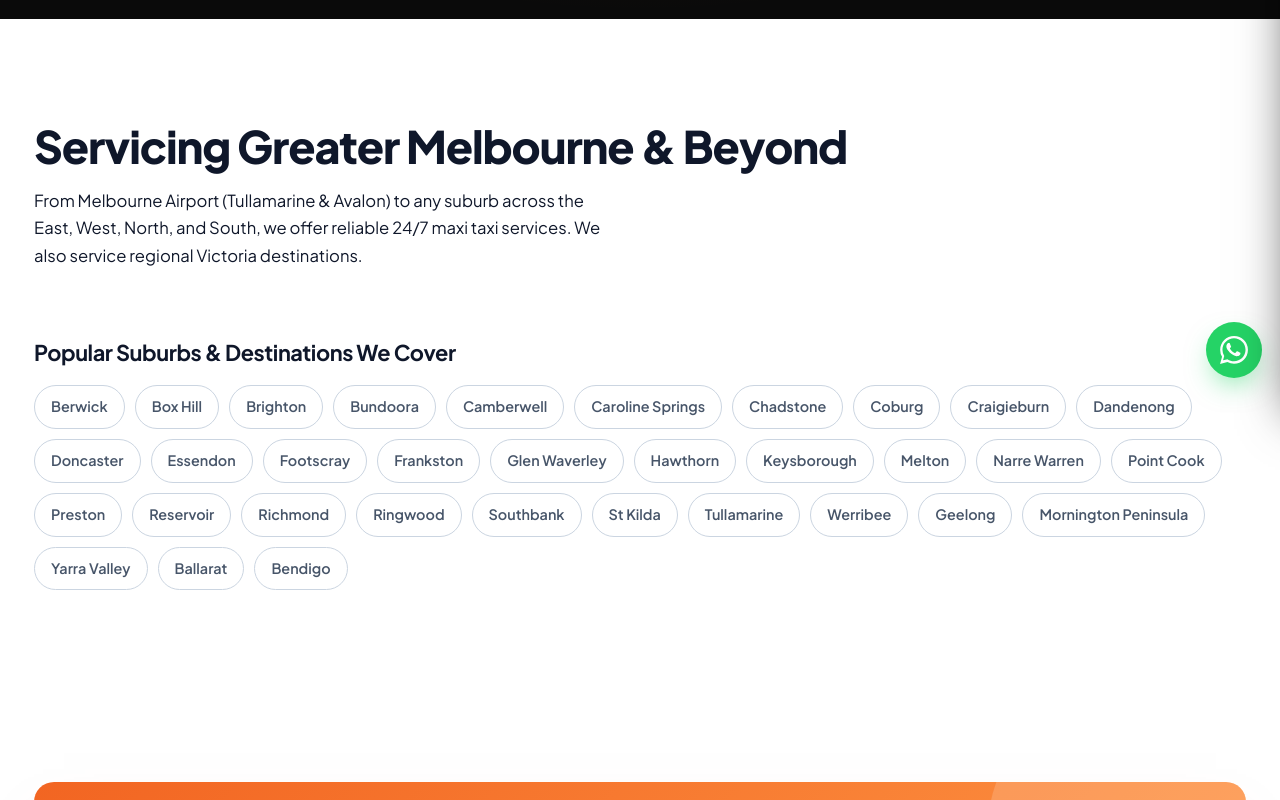
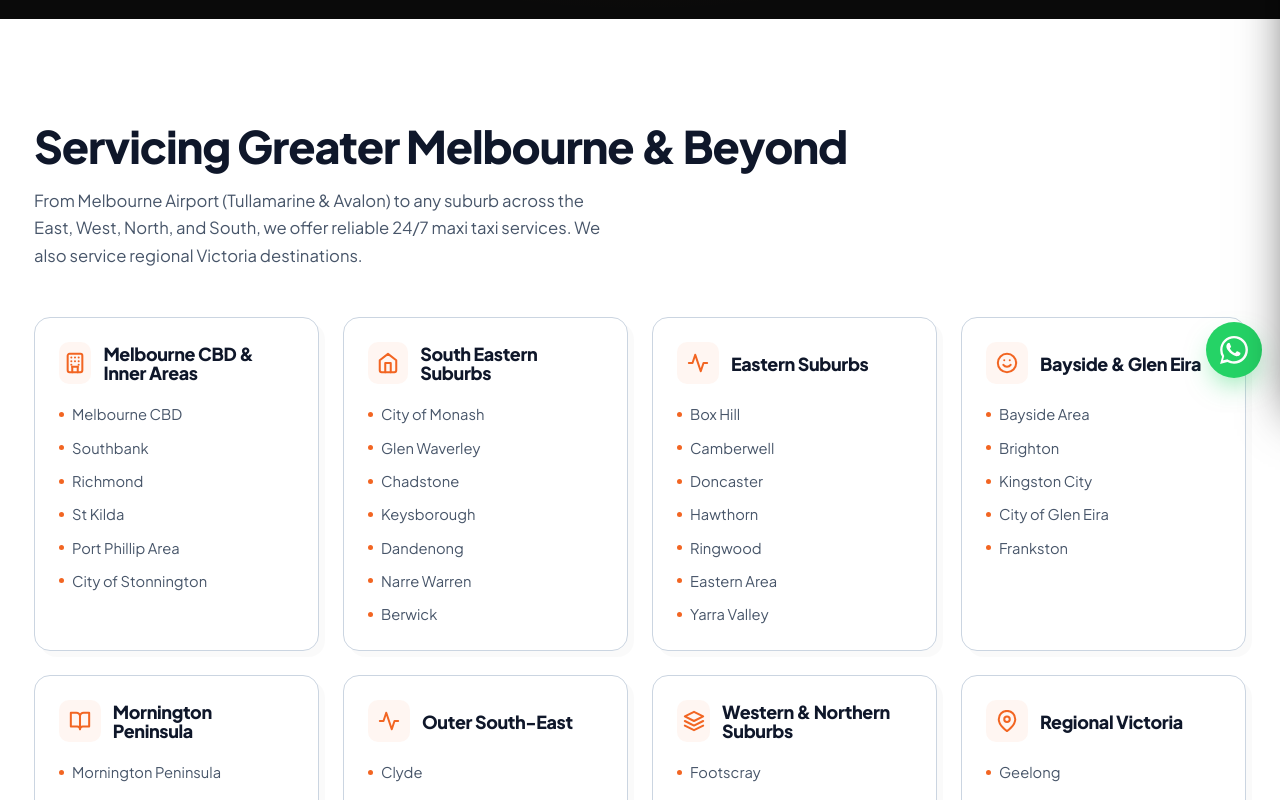
Before and after one commit to reachonpeak/Melbourne-maxi-taxi-service, a Next.js app: page /areas in a window 1280 px wide. Shown: the part 400-1200 px from the top of the page. Built offline with nearby package versions, Linux system fonts and the light colour scheme.

Commit message:
Update form recipient email and add new service areas with page redesign

```diff
--- a/src/app/areas/page.jsx
+++ b/src/app/areas/page.jsx
@@ -9,12 +9,103 @@ export const metadata = {
 };
 
 const suburbs = [
-  'Berwick', 'Box Hill', 'Brighton', 'Bundoora', 'Camberwell', 'Caroline Springs',
-  'Chadstone', 'Coburg', 'Craigieburn', 'Dandenong', 'Doncaster', 'Essendon',
-  'Footscray', 'Frankston', 'Glen Waverley', 'Hawthorn', 'Keysborough', 'Melton',
-  'Narre Warren', 'Point Cook', 'Preston', 'Reservoir', 'Richmond', 'Ringwood',
-  'Southbank', 'St Kilda', 'Tullamarine', 'Werribee', 'Geelong', 'Mornington Peninsula',
-  'Yarra Valley', 'Ballarat', 'Bendigo'
+  'Bayside Area', 'Berwick', 'Box Hill', 'Brighton', 'Bundoora', 'Camberwell',
+  'Caroline Springs', 'Chadstone', 'City of Glen Eira', 'City of Monash',
+  'City of Stonnington', 'Clyde', 'Coburg', 'Craigieburn', 'Cranbourne',
+  'Dandenong', 'Doncaster', 'Eastern Area', 'Essendon', 'Footscray',
+  'Frankston', 'Glen Waverley', 'Hampton Park', 'Hawthorn', 'Keysborough',
+  'Kingston City', 'Melbourne CBD', 'Melton', 'Mornington Peninsula',
+  'Narre Warren', 'Officer', 'Pakenham', 'Point Cook', 'Port Phillip Area',
+  'Preston', 'Reservoir', 'Richmond', 'Ringwood', 'South Eastern Area',
+  'Southbank', 'St Kilda', 'Tullamarine', 'Werribee', 'Geelong', 'Ballarat',
+  'Bendigo', 'Yarra Valley'
+];
+
+const regions = [
+  {
+    name: 'Melbourne CBD & Inner Areas',
+    icon: (
+      <svg viewBox="0 0 24 24" fill="none" stroke="currentColor" strokeWidth="2.2" strokeLinecap="round" strokeLinejoin="round" style={{ width: 22, height: 22 }}>
+        <rect x="4" y="2" width="16" height="20" rx="2" ry="2" />
+        <line x1="9" y1="22" x2="9" y2="16" />
+        <line x1="15" y1="22" x2="15" y2="16" />
+        <line x1="9" y1="16" x2="15" y2="16" />
+        <path d="M8 6h.01M16 6h.01M8 10h.01M16 10h.01M12 6h.01M12 10h.01M8 14h.01M16 14h.01" />
+      </svg>
+    ),
+    suburbs: ['Melbourne CBD', 'Southbank', 'Richmond', 'St Kilda', 'Port Phillip Area', 'City of Stonnington']
+  },
+  {
+    name: 'South Eastern Suburbs',
+    icon: (
+      <svg viewBox="0 0 24 24" fill="none" stroke="currentColor" strokeWidth="2.2" strokeLinecap="round" strokeLinejoin="round" style={{ width: 22, height: 22 }}>
+        <path d="M3 9l9-7 9 7v11a2 2 0 0 1-2 2H5a2 2 0 0 1-2-2z" />
+        <polyline points="9 22 9 12 15 12 15 22" />
+      </svg>
+    ),
+    suburbs: ['City of Monash', 'Glen Waverley', 'Chadstone', 'Keysborough', 'Dandenong', 'Narre Warren', 'Berwick']
+  },
+  {
+    name: 'Eastern Suburbs',
+    icon: (
+      <svg viewBox="0 0 24 24" fill="none" stroke="currentColor" strokeWidth="2.2" strokeLinecap="round" strokeLinejoin="round" style={{ width: 22, height: 22 }}>
+        <path d="M22 12h-4l-3 9L9 3l-3 9H2" />
+      </svg>
+    ),
+    suburbs: ['Box Hill', 'Camberwell', 'Doncaster', 'Hawthorn', 'Ringwood', 'Eastern Area', 'Yarra Valley']
+  },
+  {
+    name: 'Bayside & Glen Eira',
+    icon: (
+      <svg viewBox="0 0 24 24" fill="none" stroke="currentColor" strokeWidth="2.2" strokeLinecap="round" strokeLinejoin="round" style={{ width: 22, height: 22 }}>
+        <circle cx="12" cy="12" r="10" />
+        <path d="M8 14s1.5 2 4 2 4-2 4-2" />
+        <line x1="9" y1="9" x2="9.01" y2="9" />
+        <line x1="15" y1="9" x2="15.01" y2="9" />
+      </svg>
+    ),
+    suburbs: ['Bayside Area', 'Brighton', 'Kingston City', 'City of Glen Eira', 'Frankston']
+  },
+  {
+    name: 'Mornington Peninsula',
+    icon: (
+      <svg viewBox="0 0 24 24" fill="none" stroke="currentColor" strokeWidth="2.2" strokeLinecap="round" strokeLinejoin="round" style={{ width: 22, height: 22 }}>
+        <path d="M2 3h6a4 4 0 0 1 4 4v14a3 3 0 0 0-3-3H2z" />
+        <path d="M22 3h-6a4 4 0 0 0-4 4v14a3 3 0 0 1 3-3h7z" />
+      </svg>
+    ),
+    suburbs: ['Mornington Peninsula', 'Mornington', 'Sorrento', 'Portsea', 'Rosebud', 'Dromana']
+  },
+  {
+    name: 'Outer South-East',
+    icon: (
+      <svg viewBox="0 0 24 24" fill="none" stroke="currentColor" strokeWidth="2.2" strokeLinecap="round" strokeLinejoin="round" style={{ width: 22, height: 22 }}>
+        <polyline points="22 12 18 12 15 21 9 3 6 12 2 12" />
+      </svg>
+    ),
+    suburbs: ['Clyde', 'Officer', 'Pakenham', 'Cranbourne', 'Hampton Park', 'South Eastern Area']
+  },
+  {
+    name: 'Western & Northern Suburbs',
+    icon: (
+      <svg viewBox="0 0 24 24" fill="none" stroke="currentColor" strokeWidth="2.2" strokeLinecap="round" strokeLinejoin="round" style={{ width: 22, height: 22 }}>
+        <polygon points="12 2 2 7 12 12 22 7 12 2" />
+        <polyline points="2 17 12 22 22 17" />
+        <polyline points="2 12 12 17 22 12" />
+      </svg>
+    ),
+    suburbs: ['Footscray', 'Point Cook', 'Werribee', 'Melton', 'Caroline Springs', 'Coburg', 'Preston', 'Reservoir', 'Bundoora', 'Craigieburn', 'Tullamarine']
+  },
+  {
+    name: 'Regional Victoria',
+    icon: (
+      <svg viewBox="0 0 24 24" fill="none" stroke="currentColor" strokeWidth="2.2" strokeLinecap="round" strokeLinejoin="round" style={{ width: 22, height: 22 }}>
+        <path d="M21 10c0 7-9 13-9 13s-9-6-9-13a9 9 0 0 1 18 0z" />
+        <circle cx="12" cy="10" r="3" />
+      </svg>
+    ),
+    suburbs: ['Geelong', 'Ballarat', 'Bendigo', 'Regional Victoria (Any destination)']
+  }
 ];
 
 export default function AreasPage() {
@@ -31,12 +122,33 @@ export default function AreasPage() {
 
       <section className="section-light">
         <div className="container">
-          <div className="areas-grid" style={{ gridTemplateColumns: '1fr', gap: 40 }}>
-            <div>
+          <div style={{ marginBottom: 48 }}>
             <h2 className="h2" style={{ color: 'var(--ink-light)', marginBottom: 16 }}>Servicing Greater Melbourne & Beyond</h2>
-              <p className="lead" style={{ color: 'var(--ink-muted)', marginBottom: 32 }}>
+            <p className="lead" style={{ color: 'var(--ink-light-2)', maxW: '72ch' }}>
               From Melbourne Airport (Tullamarine & Avalon) to any suburb across the East, West, North, and South, we offer reliable 24/7 maxi taxi services. We also service regional Victoria destinations.
             </p>
+          </div>
+
+          {/* Regional Cards Grid */}
+          <div style={{ display: 'grid', gridTemplateColumns: 'repeat(auto-fill, minmax(280px, 1fr))', gap: 24, marginBottom: 64 }}>
+            {regions.map((reg, idx) => (
+              <div key={idx} className="region-card">
+                <div style={{ display: 'flex', alignItems: 'center', gap: 12, marginBottom: 18 }}>
+                  <div className="icon-wrap">
+                    {reg.icon}
+                  </div>
+                  <h3 style={{ fontSize: '1.12rem', fontWeight: 800, color: 'var(--ink-light)', margin: 0 }}>{reg.name}</h3>
+                </div>
+                <ul style={{ listStyle: 'none', padding: 0, margin: 0, display: 'grid', gap: 9 }}>
+                  {reg.suburbs.map((sub, sIdx) => (
+                    <li key={sIdx} style={{ fontSize: '0.92rem', color: 'var(--ink-light-2)', display: 'flex', alignItems: 'center', gap: 8 }}>
+                      <span style={{ width: 5, height: 5, borderRadius: '50%', background: 'var(--accent)', flexShrink: 0 }}></span>
+                      {sub}
+                    </li>
+                  ))}
+                </ul>
+              </div>
+            ))}
           </div>
 
           <div>
@@ -48,7 +160,6 @@ export default function AreasPage() {
             </div>
           </div>
         </div>
-        </div>
       </section>
 
       <CtaBanner />
--- a/src/app/globals.css
+++ b/src/app/globals.css
@@ -801,3 +801,32 @@
 @media(max-width:680px){
   .about-features{grid-template-columns:1fr}
 }
+
+/* Region Cards (Service Areas Page) */
+.region-card {
+  background: var(--card-light);
+  border: 1.5px solid var(--line-light-2);
+  border-radius: 16px;
+  padding: 24px;
+  box-shadow: 6px 6px 0px rgba(16,22,34,0.02);
+  transition: all 0.25s cubic-bezier(0.16, 1, 0.3, 1);
+}
+.region-card:hover {
+  transform: translateY(-4px);
+  box-shadow: 10px 10px 0px rgba(242,101,34,0.05);
+  border-color: var(--accent);
+}
+.region-card .icon-wrap {
+  width: 42px;
+  height: 42px;
+  border-radius: 10px;
+  background: rgba(242, 101, 34, 0.06);
+  display: grid;
+  place-items: center;
+  color: var(--accent);
+  transition: all 0.2s ease;
+}
+.region-card:hover .icon-wrap {
+  background: var(--accent);
+  color: #ffffff;
+}
--- a/src/lib/site.js
+++ b/src/lib/site.js
@@ -5,4 +5,4 @@ export const SITE_NAME = 'MelbourneMaxiTaxi';
 export const PHONE = '+61437953433';
 export const PHONE_DISPLAY = '0437 953 433';
 export const WHATSAPP_URL = 'https://wa.me/61437953433';
-export const EMAIL = 'maximelbourne167@gmail.com';
+export const EMAIL = 'melbournemaxi666@gmail.com';
```
Also changed, not shown: src/app/page.jsx (+11 -1 lines). Lines whose indentation alone changed are shown as unchanged.
